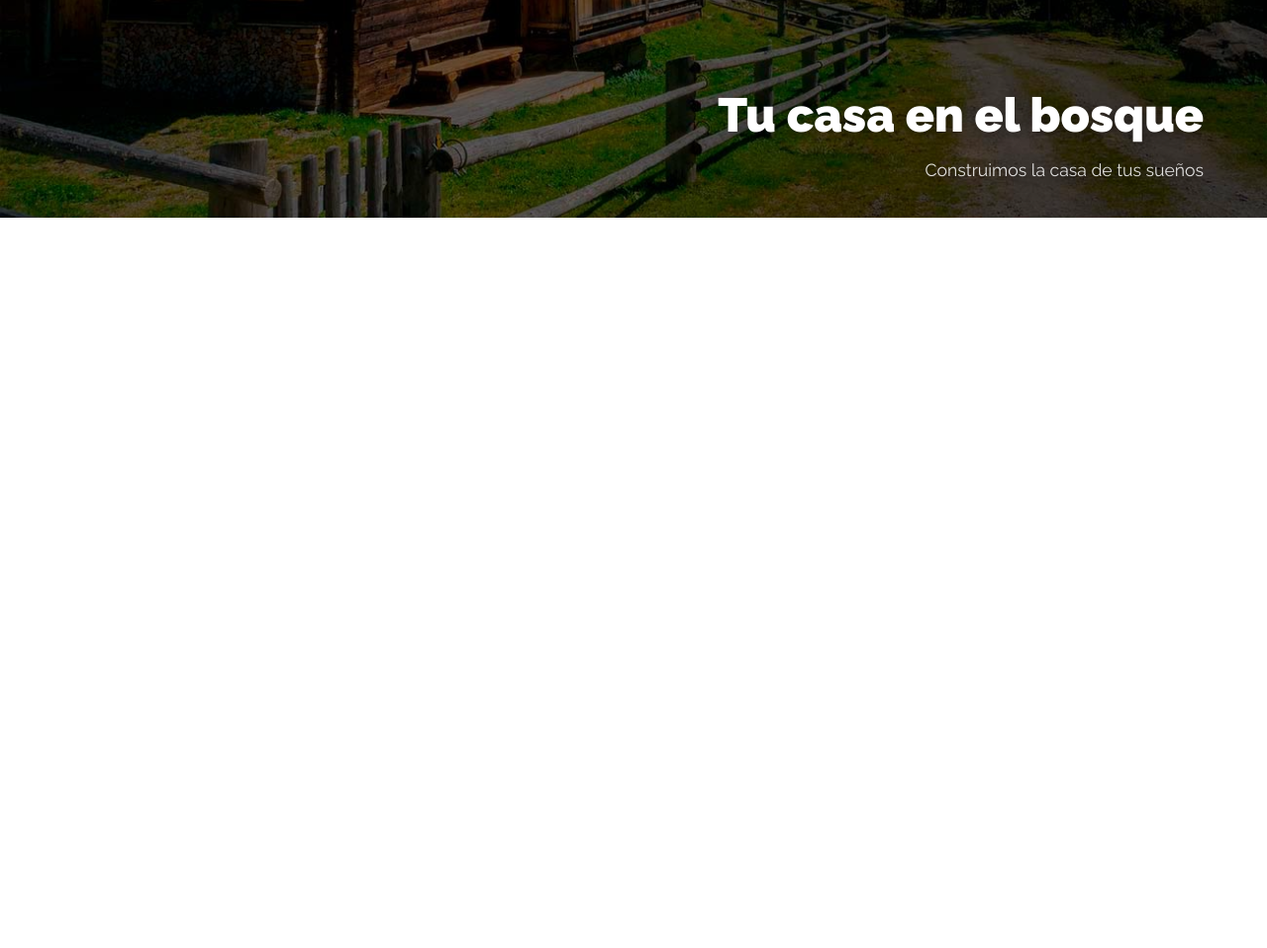
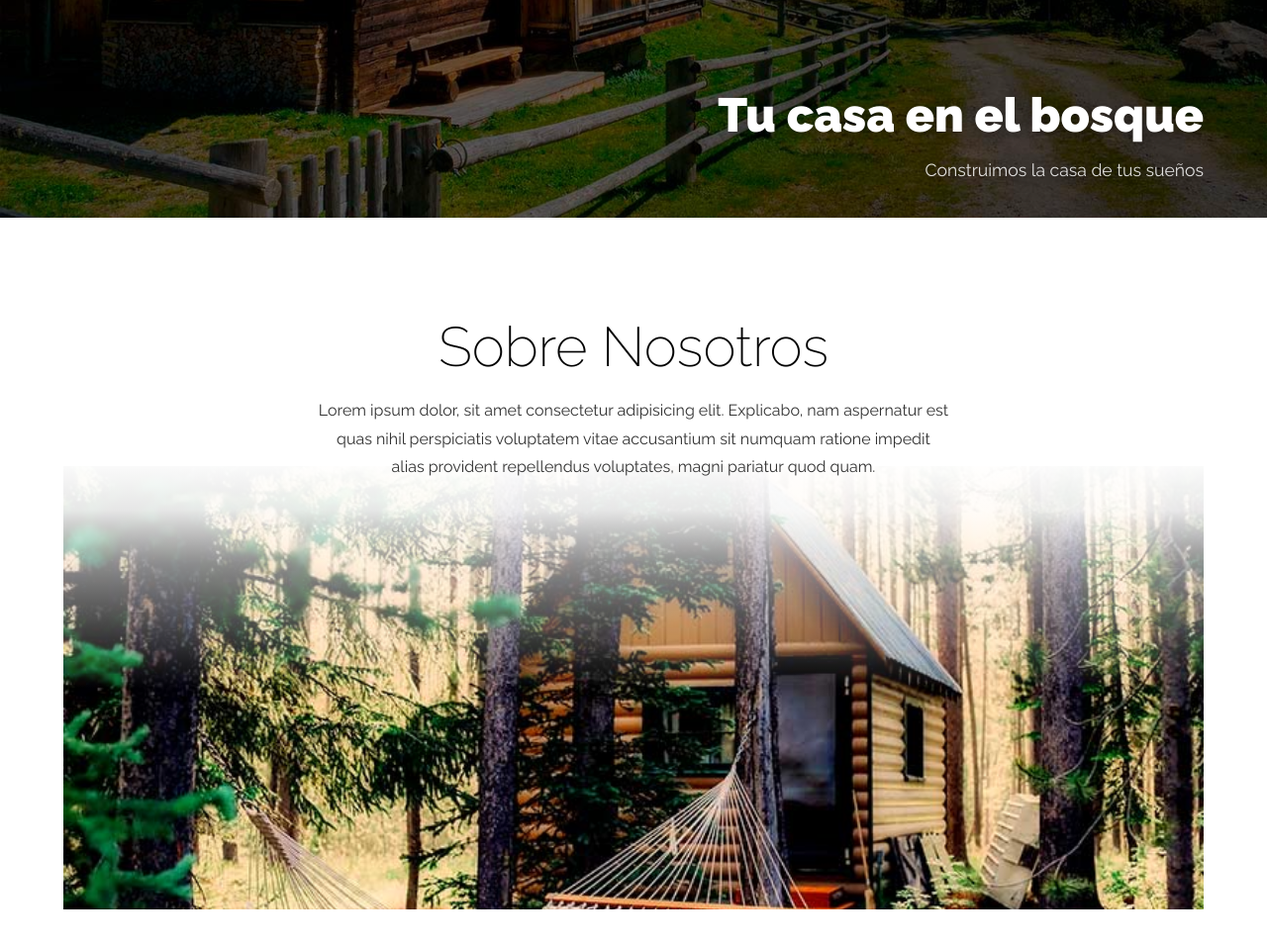
Before and after one commit to Marcus-dev-31/08-arquitectura, a plain HTML site: page index.html in a window 1280 px wide. Shown: the part 500-1458 px from the top of the page at 99% size. Before the commit the page ends 800 px from the top, so only its background shows below. Drawn offline with Linux system fonts and the light colour scheme.

Commit message:
seccion sobre nosotros

```diff
--- a/css/styles.css
+++ b/css/styles.css
@@ -15,7 +15,9 @@ body {
     margin: 0;
 }
 
-h1, h2, h3 {
+h1,
+h2,
+h3 {
     font-weight: 200;
     margin: 1rem 0 2.5rem 0;
 }
@@ -173,6 +175,53 @@ h3 {
 }
 
 
-.navegacion .link, .slogan p {
+.navegacion .link,
+.slogan p {
     color: rgba(255, 255, 255, 0.85);
 }
+
+/**SOBRE NOSOTROS**/
+
+.sobre-nosotros {
+    padding: 4rem 0;
+    text-align: center;
+}
+
+.sobre-nosotros-contenido {
+    display: flex;
+    flex-direction: column-reverse;
+}
+
+
+.img-sobre-nosotros {
+  min-height: 28rem;
+  background-image:
+    linear-gradient(
+      to bottom,
+      rgba(255, 255, 255, 0.98) 0%,
+      rgba(255, 255, 255, 0.90) 10%,
+      rgba(255, 255, 255, 0.55) 22%,
+      rgba(255, 255, 255, 0) 50%
+    ),
+    url("../08-arquitectura/img/nosotros.jpg");
+  background-size: cover;
+  background-position: center;
+  margin-top: -1rem;
+}
+
+
+.texto-sobre-nosotros {
+    max-width: 65ch;
+    margin-inline: auto;
+}
+
+.texto-sobre-nosotros h2 {
+    margin-bottom: 0;
+}
+
+.texto-sobre-nosotros p {
+    margin-bottom: 0rem;
+    color: #333;
+    position: relative;
+    z-index: 2;
+}
--- a/index.html
+++ b/index.html
@@ -36,5 +36,14 @@
         </div>
       </div>
     </header>
+    <section class="sobre-nosotros">
+      <div class="contenedor sobre-nosotros-contenido">
+        <div class="img-sobre-nosotros"></div>
+        <div class="texto-sobre-nosotros">
+          <h2>Sobre Nosotros</h2>
+          <p>Lorem ipsum dolor, sit amet consectetur adipisicing elit. Explicabo, nam aspernatur est quas nihil perspiciatis voluptatem vitae accusantium sit numquam ratione impedit alias provident repellendus voluptates, magni pariatur quod quam.</p>
+        </div>
+      </div>
+    </section>
   </body>
 </html>
```
Lines whose indentation alone changed are shown as unchanged.
